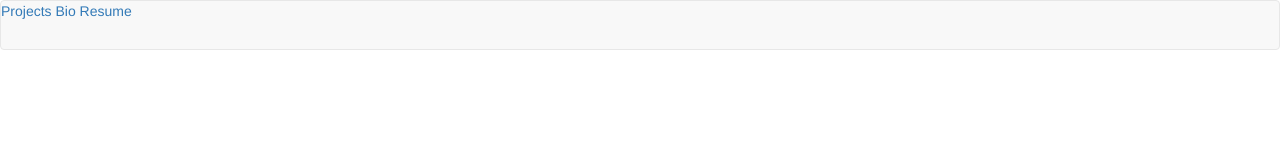
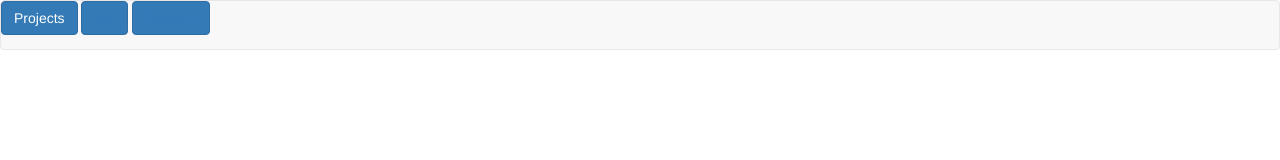
Before and after one commit to dzincone/angular-project, a plain HTML site: page portfolio/index.html in a window 1280 px wide. Drawn offline with nearby package versions, Linux system fonts and the light colour scheme; some packages are replaced by stand-ins of ours.

Commit message:
Updated nav bar

```diff
--- a/portfolio/index.html
+++ b/portfolio/index.html
@@ -7,9 +7,9 @@
   </head>
   <body>
     <nav class="navbar navbar-default">
-      <a ng-class="{ active: isActive('/projects')}" href="/projects">Projects</a>
-      <a ng-class="{ active: isActive('/bio')}" href="/bio">Bio</a>
-      <a ng-class="{ active: isActive('/resume')}" href="/resume">Resume</a>
+      <a href="/projects" ng-class="{ active: isActive('/projects')}"><button type="button" class="btn btn-primary" >Projects</button></a>
+      <button type="button" class="btn btn-primary" ng-class="{ active: isActive('/bio')}"><a href="/bio">Bio</a></button>
+      <button type="button" class="btn btn-primary" ng-class="{ active: isActive('/resume')}"><a href="/resume">Resume</a></button>
     </nav>
     <div ng-view></div>
 
```
